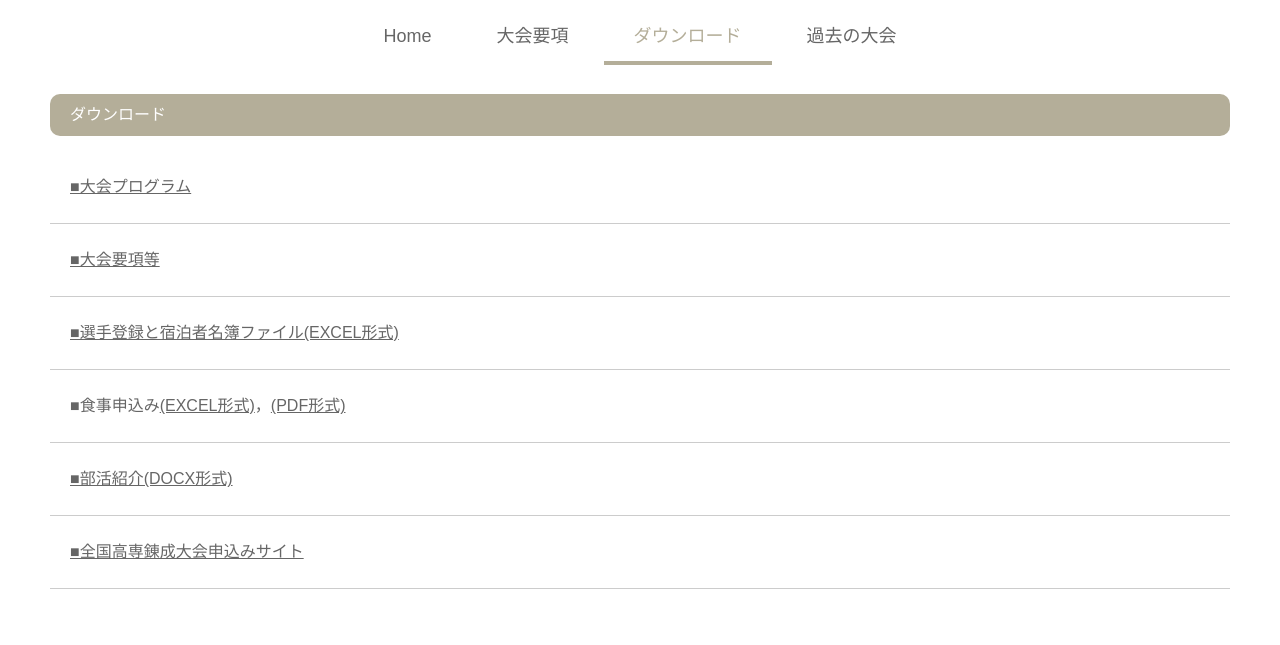
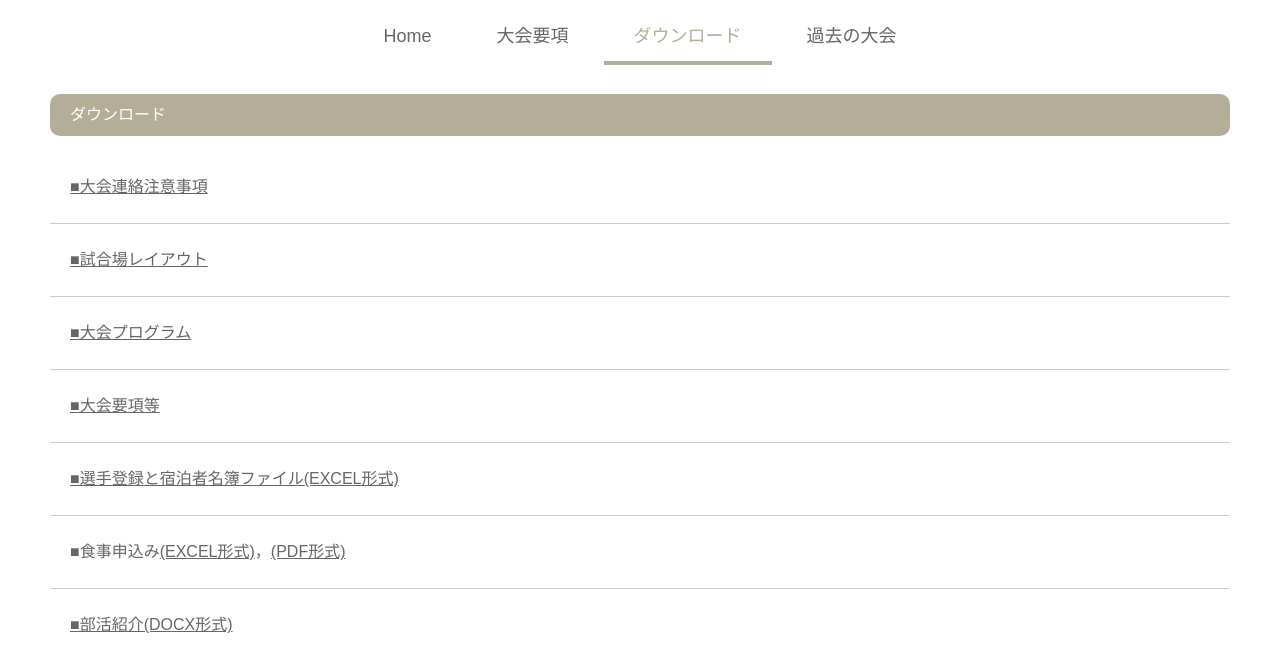
Before and after one commit to tabusa/k-rensei, a plain HTML site: page download.html in a window 1280 px wide. Shown: the part 145-790 px from the top of the page. Drawn offline with Linux system fonts and the light colour scheme.

Commit message:
download

```diff
--- a/download.html
+++ b/download.html
@@ -39,6 +39,14 @@
 <h2>ダウンロード</h2>
 
 <div class="list">
+<a href="files/2019/20caution.pdf">■大会連絡注意事項</a>
+</div>
+
+<div class="list">
+<a href="files/2019/20layout.pdf">■試合場レイアウト</a>
+</div>
+
+<div class="list">
 <a href="files/2019/20prog.pdf">■大会プログラム</a>
 </div>
 
```
Also changed, not shown: 2 other files.
